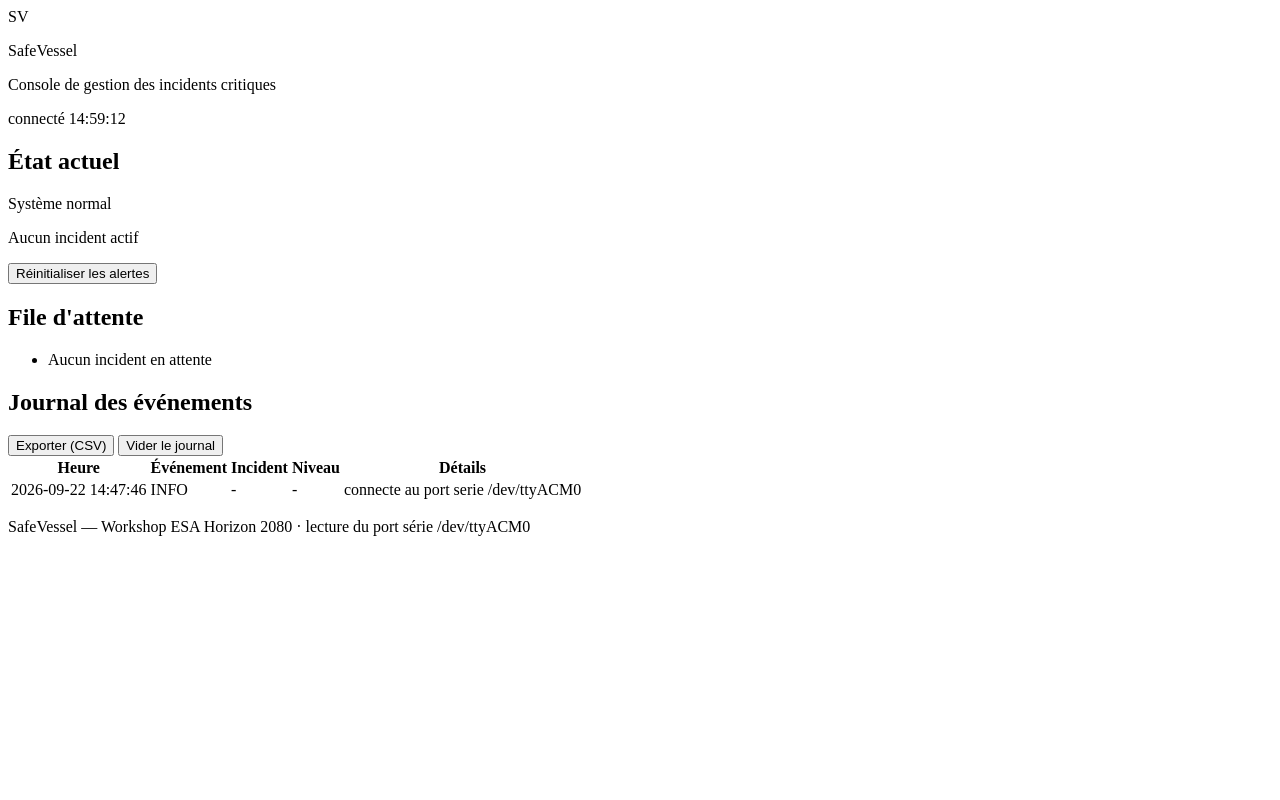
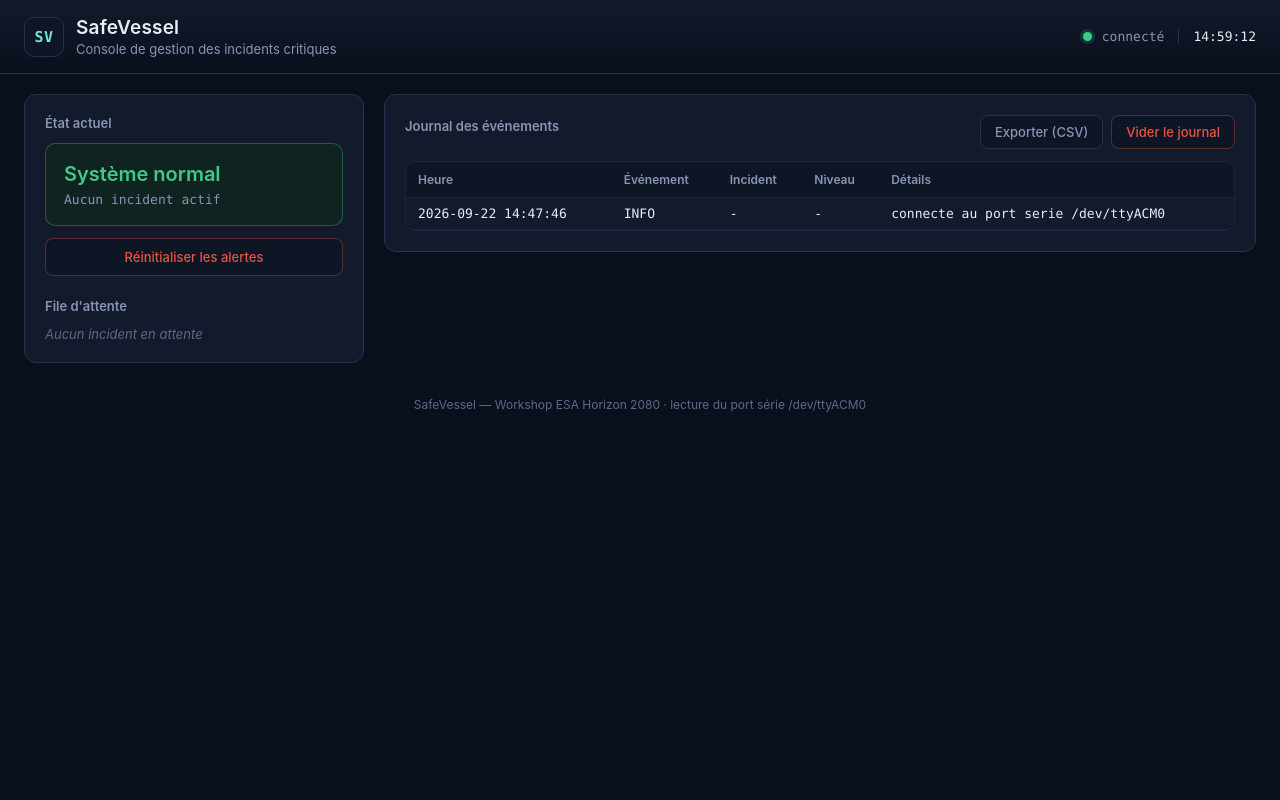
Before and after one commit to Alex-Epsi/SafeVessel, a Flask app: page / in a window 1280 px wide. Run offline with Flask 3, Linux system fonts and the light colour scheme; data comes from the database, SQL or seed files in the repository; data that the repository does not hold is empty.

Commit message:
1.21
correction de bug style.css

```diff
--- a/safevessel_dashboard/static/style.css
+++ b/safevessel_dashboard/static/style.css
@@ -1,140 +1,341 @@
-const LEVEL_LABEL = {
-  critique: "Critique",
-  haute: "Haute",
-  moyenne: "Moyenne",
-  inconnue: "Inconnue",
-};
+:root {
+  --bg: #0a0f1c;
+  --panel: #121a2b;
+  --panel-alt: #0e1524;
+  --border: #223154;
+  --border-soft: #1a2540;
+  --text: #e7ecf5;
+  --text-dim: #8896b3;
+  --text-faint: #5c6a8a;
 
-function fmtDuration(sinceEpochSeconds, nowEpochSeconds) {
-  const s = Math.max(0, Math.floor(nowEpochSeconds - sinceEpochSeconds));
-  const m = Math.floor(s / 60);
-  const sec = s % 60;
-  return `${m}m ${String(sec).padStart(2, "0")}s`;
+  --critique: #e8543f;
+  --critique-bg: #2c1512;
+  --haute: #f0a93a;
+  --haute-bg: #2a2010;
+  --moyenne: #4fa8e0;
+  --moyenne-bg: #10202e;
+  --normal: #3fc98a;
+  --normal-bg: #0f2420;
+  --accent: #6fe7dd;
+
+  --font-sans: -apple-system, "Segoe UI", Roboto, "Helvetica Neue", Arial, sans-serif;
+  --font-mono: ui-monospace, "SF Mono", "Cascadia Code", Consolas, "Liberation Mono", monospace;
 }
 
-function renderState(data) {
-  const dot = document.getElementById("connIndicator");
-  const label = document.getElementById("connLabel");
-  dot.className = "conn-dot " + (data.connected ? "conn-dot--on" : "conn-dot--off");
-  label.textContent = data.connected ? "connecté" : "déconnecté";
+* { box-sizing: border-box; }
 
-  const card = document.getElementById("currentState");
-  if (!data.current) {
-    card.className = "state-card state-card--normal";
-    card.innerHTML =
-      '<p class="state-card__label">Système normal</p>' +
-      '<p class="state-card__sub">Aucun incident actif</p>';
-  } else {
-    const c = data.current;
-    card.className = "state-card state-card--" + c.level;
-    const dur = fmtDuration(c.since, data.server_time);
-    const label = LEVEL_LABEL[c.level] || c.level;
-    card.innerHTML =
-      `<p class="state-card__label">${escapeHtml(c.name)}</p>` +
-      `<p class="state-card__sub">Niveau ${label} — en cours depuis ${dur}` +
-      `${c.escalated ? " · escaladé" : ""}</p>`;
+html, body {
+  margin: 0;
+  min-height: 100%;
+  background: var(--bg);
+  color: var(--text);
+  font-family: var(--font-sans);
 }
 
-  const queueList = document.getElementById("queueList");
-  if (!data.queue || data.queue.length === 0) {
-    queueList.innerHTML = '<li class="queue-list__empty">Aucun incident en attente</li>';
-  } else {
-    queueList.innerHTML = data.queue
-      .map((q) => {
-        const label = LEVEL_LABEL[q.level] || q.level;
-        return (
-          `<li class="queue-list__item queue-list__item--${q.level}">` +
-          `<span>${escapeHtml(q.name)}</span>` +
-          `<span class="queue-list__level">${label}</span></li>`
-        );
-      })
-      .join("");
-  }
+@media (prefers-reduced-motion: reduce) {
+  * { animation-duration: 0.001ms !important; transition-duration: 0.001ms !important; }
 }
 
-function renderLogs(rows) {
-  const body = document.getElementById("logBody");
-  if (!rows || rows.length === 0) {
-    body.innerHTML = '<tr><td colspan="5" class="log-table__empty">Aucun événement enregistré</td></tr>';
-    return;
-  }
-  body.innerHTML = rows
-    .map((r) => {
-      const levelClass = (r.level || "").toLowerCase();
-      return (
-        `<tr class="log-row log-row--${levelClass}">` +
-        `<td>${escapeHtml(r.ts)}</td>` +
-        `<td>${escapeHtml(r.event_type)}</td>` +
-        `<td>${escapeHtml(r.incident || "-")}</td>` +
-        `<td>${escapeHtml(r.level || "-")}</td>` +
-        `<td>${escapeHtml(r.details || "")}</td></tr>`
-      );
-    })
-    .join("");
+button:focus-visible, a:focus-visible {
+  outline: 2px solid var(--accent);
+  outline-offset: 2px;
 }
 
-function escapeHtml(str) {
-  const div = document.createElement("div");
-  div.textContent = str == null ? "" : String(str);
-  return div.innerHTML;
+/* ---------- Topbar ---------- */
+.topbar {
+  display: flex;
+  align-items: center;
+  justify-content: space-between;
+  gap: 16px;
+  padding: 16px 24px;
+  border-bottom: 1px solid var(--border);
+  background: linear-gradient(180deg, var(--panel), var(--bg));
 }
 
-async function pollStatus() {
-  try {
-    const res = await fetch("/api/status");
-    const data = await res.json();
-    renderState(data);
-  } catch (e) {
-    document.getElementById("connLabel").textContent = "serveur injoignable";
-  }
+.topbar__id {
+  display: flex;
+  align-items: center;
+  gap: 12px;
 }
 
-async function pollLogs() {
-  try {
-    const res = await fetch("/api/logs?limit=200");
-    const rows = await res.json();
-    renderLogs(rows);
-  } catch (e) {
-    /* silencieux : on retentera au prochain cycle */
-  }
+.topbar__mark {
+  display: grid;
+  place-items: center;
+  width: 40px;
+  height: 40px;
+  border-radius: 10px;
+  border: 1px solid var(--border);
+  background: var(--panel-alt);
+  color: var(--accent);
+  font-family: var(--font-mono);
+  font-weight: 600;
+  font-size: 15px;
+  letter-spacing: 0.03em;
 }
 
-function tickClock() {
-  document.getElementById("clock").textContent = new Date().toLocaleTimeString("fr-FR");
+.topbar__title {
+  margin: 0;
+  font-size: 19px;
+  font-weight: 600;
+  letter-spacing: 0.01em;
 }
 
-document.getElementById("btnReset").addEventListener("click", async () => {
-  if (!window.confirm("Réinitialiser toutes les alertes en cours sur l'Arduino ?")) {
-    return;
+.topbar__subtitle {
+  margin: 2px 0 0;
+  font-size: 13px;
+  color: var(--text-dim);
 }
-  try {
-    const res = await fetch("/api/reset", { method: "POST" });
-    const data = await res.json();
-    if (!data.ok) {
-      alert("Échec : " + (data.error || "Arduino non joignable"));
+
+.topbar__status {
+  display: flex;
+  align-items: center;
+  gap: 10px;
+  font-family: var(--font-mono);
+  font-size: 13px;
+  color: var(--text-dim);
 }
-    pollStatus();
-    pollLogs();
-  } catch (e) {
-    alert("Impossible de contacter le serveur.");
+
+.topbar__clock {
+  padding-left: 14px;
+  margin-left: 4px;
+  border-left: 1px solid var(--border);
+  color: var(--text);
+  min-width: 74px;
 }
-});
 
-document.getElementById("btnExport").addEventListener("click", () => {
-  window.location.href = "/api/logs/export";
-});
+.conn-dot {
+  width: 9px;
+  height: 9px;
+  border-radius: 50%;
+  flex-shrink: 0;
+}
+.conn-dot--on {
+  background: var(--normal);
+  box-shadow: 0 0 0 3px rgba(63, 201, 138, 0.18);
+  animation: pulse 2.2s ease-in-out infinite;
+}
+.conn-dot--off {
+  background: var(--critique);
+  box-shadow: 0 0 0 3px rgba(232, 84, 63, 0.18);
+}
+@keyframes pulse {
+  0%, 100% { opacity: 1; }
+  50% { opacity: 0.45; }
+}
 
-document.getElementById("btnClear").addEventListener("click", async () => {
-  if (!window.confirm("Vider tout le journal des événements ? Cette action est irréversible.")) {
-    return;
+/* ---------- Layout ---------- */
+.layout {
+  display: grid;
+  grid-template-columns: 340px 1fr;
+  gap: 20px;
+  padding: 20px 24px;
+  align-items: start;
 }
-  await fetch("/api/logs/clear", { method: "POST" });
-  pollLogs();
-});
 
-pollStatus();
-pollLogs();
-tickClock();
-setInterval(pollStatus, 1500);
-setInterval(pollLogs, 3000);
-setInterval(tickClock, 1000);
+@media (max-width: 880px) {
+  .layout { grid-template-columns: 1fr; }
+}
+
+.panel {
+  background: var(--panel);
+  border: 1px solid var(--border);
+  border-radius: 12px;
+  padding: 20px;
+}
+
+.panel__title {
+  margin: 0 0 12px;
+  font-size: 13px;
+  font-weight: 600;
+  color: var(--text-dim);
+}
+
+.panel__title--spaced { margin-top: 22px; }
+
+.panel__header {
+  display: flex;
+  align-items: center;
+  justify-content: space-between;
+  gap: 12px;
+  flex-wrap: wrap;
+  margin-bottom: 4px;
+}
+
+.panel__actions {
+  display: flex;
+  gap: 8px;
+}
+
+/* ---------- Etat actuel ---------- */
+.state-card {
+  border-radius: 10px;
+  padding: 18px;
+  border: 1px solid var(--border-soft);
+  transition: background-color 0.25s ease, border-color 0.25s ease;
+}
+
+.state-card__label {
+  margin: 0;
+  font-size: 20px;
+  font-weight: 600;
+}
+
+.state-card__sub {
+  margin: 6px 0 0;
+  font-size: 13px;
+  color: var(--text-dim);
+  font-family: var(--font-mono);
+}
+
+.state-card--normal {
+  background: var(--normal-bg);
+  border-color: rgba(63, 201, 138, 0.35);
+}
+.state-card--normal .state-card__label { color: var(--normal); }
+
+.state-card--critique {
+  background: var(--critique-bg);
+  border-color: rgba(232, 84, 63, 0.45);
+}
+.state-card--critique .state-card__label { color: var(--critique); }
+
+.state-card--haute {
+  background: var(--haute-bg);
+  border-color: rgba(240, 169, 58, 0.4);
+}
+.state-card--haute .state-card__label { color: var(--haute); }
+
+.state-card--moyenne {
+  background: var(--moyenne-bg);
+  border-color: rgba(79, 168, 224, 0.4);
+}
+.state-card--moyenne .state-card__label { color: var(--moyenne); }
+
+/* ---------- File d'attente ---------- */
+.queue-list {
+  list-style: none;
+  margin: 0;
+  padding: 0;
+  display: flex;
+  flex-direction: column;
+  gap: 8px;
+}
+
+.queue-list__empty {
+  font-size: 13px;
+  color: var(--text-faint);
+  font-style: italic;
+}
+
+.queue-list__item {
+  display: flex;
+  align-items: center;
+  justify-content: space-between;
+  padding: 9px 12px;
+  border-radius: 8px;
+  background: var(--panel-alt);
+  border: 1px solid var(--border-soft);
+  font-size: 14px;
+}
+
+.queue-list__level {
+  font-family: var(--font-mono);
+  font-size: 12px;
+  color: var(--text-dim);
+}
+
+.queue-list__item--critique { border-left: 3px solid var(--critique); }
+.queue-list__item--haute { border-left: 3px solid var(--haute); }
+.queue-list__item--moyenne { border-left: 3px solid var(--moyenne); }
+
+/* ---------- Journal ---------- */
+.table-wrap {
+  margin-top: 12px;
+  max-height: 62vh;
+  overflow: auto;
+  border: 1px solid var(--border-soft);
+  border-radius: 10px;
+}
+
+.log-table {
+  width: 100%;
+  border-collapse: collapse;
+  font-family: var(--font-mono);
+  font-size: 13px;
+}
+
+.log-table thead th {
+  position: sticky;
+  top: 0;
+  text-align: left;
+  background: var(--panel-alt);
+  color: var(--text-dim);
+  font-weight: 600;
+  padding: 10px 12px;
+  border-bottom: 1px solid var(--border-soft);
+  font-family: var(--font-sans);
+  font-size: 12px;
+}
+
+.log-table td {
+  padding: 8px 12px;
+  border-bottom: 1px solid var(--border-soft);
+  color: var(--text);
+  white-space: nowrap;
+}
+
+.log-table td:last-child { white-space: normal; }
+
+.log-table__empty {
+  text-align: center;
+  color: var(--text-faint);
+  font-family: var(--font-sans);
+  padding: 22px !important;
+}
+
+.log-row--critique td:nth-child(3) { color: var(--critique); }
+.log-row--haute td:nth-child(3) { color: var(--haute); }
+.log-row--moyenne td:nth-child(3) { color: var(--moyenne); }
+
+/* ---------- Boutons ---------- */
+.btn {
+  font-family: var(--font-sans);
+  font-size: 13px;
+  font-weight: 500;
+  padding: 8px 14px;
+  border-radius: 8px;
+  border: 1px solid var(--border);
+  background: var(--panel-alt);
+  color: var(--text);
+  cursor: pointer;
+  transition: border-color 0.15s ease, background-color 0.15s ease;
+}
+.btn:hover { border-color: var(--text-faint); }
+
+.btn--ghost { color: var(--text-dim); }
+
+.btn--danger {
+  color: var(--critique);
+  border-color: rgba(232, 84, 63, 0.35);
+}
+.btn--danger:hover {
+  background: var(--critique-bg);
+  border-color: var(--critique);
+}
+
+.btn--full {
+  width: 100%;
+  margin-top: 12px;
+  padding: 10px 14px;
+}
+
+/* ---------- Footer ---------- */
+.footer {
+  padding: 14px 24px 24px;
+  text-align: center;
+}
+.footer p {
+  margin: 0;
+  font-size: 12px;
+  color: var(--text-faint);
+}
```
Lines whose indentation alone changed are shown as unchanged.
